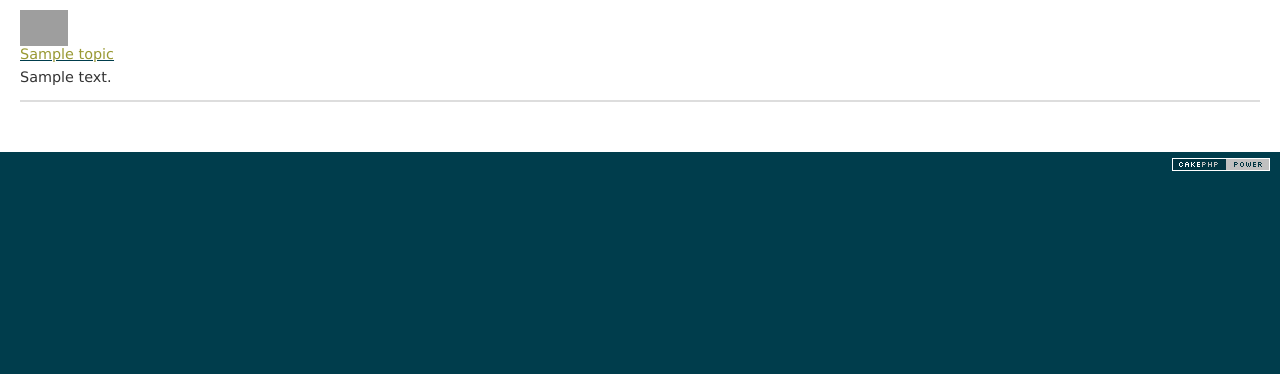
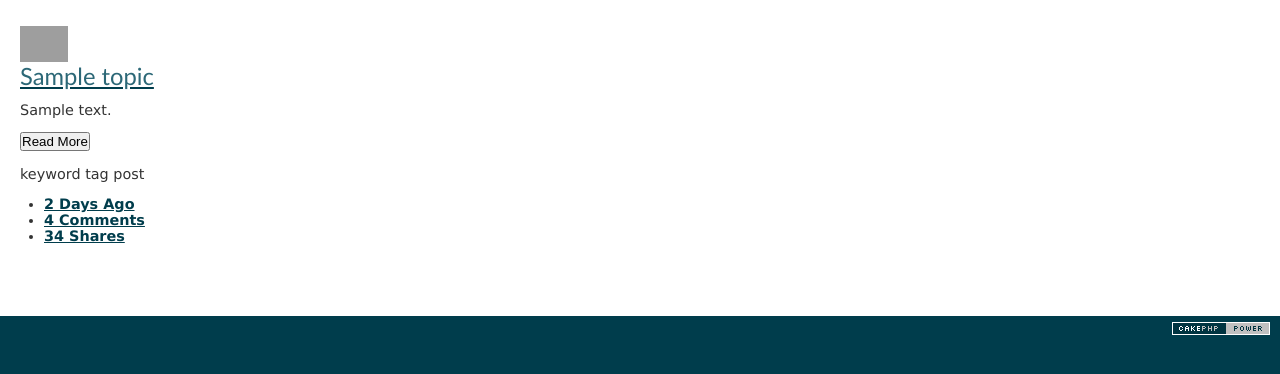
Before and after one commit to uclars/goodone, a CakePHP app: the page made by app/View/Home/index.ctp in a window 1280 px wide. Shown: the part 47-421 px from the top of the page. Run offline with PHP 8.4 and a stand-in for CakePHP, Linux system fonts and the light colour scheme; the template is opened without the code that fills it: most values are stand-ins (such as "Sample title", 1, 10 or a date in 2020); data that the repository does not hold is empty; some libraries are stand-ins or nearby versions; grey boxes are pictures that could not be loaded.

Commit message:
home index bootstrap

```diff
--- a/app/View/Home/index.ctp
+++ b/app/View/Home/index.ctp
@@ -1,87 +1,23 @@
+<?php foreach($topics as $topic){ ?>
 <div class="row">
-	<div class="span9">
-<?php foreach($topics as $topic){ ?>
-		<div class="row-fluid">
-			<div class="span1">
-				<?php echo $this->Html->image($topic['Mastercategory']['url'], array('width'=>'48px')); ?>
+	<br>
+	<div class="col-md-2 col-sm-3 text-center">
+		<?php echo "<a class='story-img' href='/Topics/show_topic/topicid:".h($topic['Topic']['id'])."'>";?>
+			<?php echo $this->Html->image($topic['Mastercategory']['url'], array('width'=>'48px')); ?>
+		</a>
+	</div>
+	<div class="col-md-10 col-sm-9">
+		<?php echo "<a href='/Topics/show_topic/topicid:".h($topic['Topic']['id'])."'><h3>".h($topic['Topic']['name'])."</h3></a>"; ?>
+		<div class="row">
+			<div class="col-xs-9">
+				<?php echo "<p>".h($topic['Topic']['description'])."</p>"; ?>
+				<p class="lead"><button class="btn btn-default">Read More</button></p>
+				<p class="pull-right"><span class="label label-default">keyword</span> <span class="label label-default">tag</span> <span class="label label-default">post</span></p>
+				<ul class="list-inline"><li><a href="#">2 Days Ago</a></li><li><a href="#"><i class="glyphicon glyphicon-comment"></i> 4 Comments</a></li><li><a href="#"><i class="glyphicon glyphicon-share"></i> 34 Shares</a></li></ul>
 			</div>
-			<div class="span11">
-				<?php echo "<a href='/Topics/show_topic/topicid:".h($topic['Topic']['id'])."'><h4>".h($topic['Topic']['name'])."</h4></a>"; ?>
-				<?php echo "<p>".h($topic['Topic']['description'])."</p>"; ?>
-			</div>
-			<div class="span12" style="border-bottom: 2px solid #ddd; margin-bottom:10px"></div>
+			<div class="col-xs-3"></div>
 		</div>
-<?php } ?>
-	</div>
-	<div class="span3" style="display:table-cell; text-align:center;">
-
-
+		<br><br>
 	</div>
 </div>
-<?php
-
-/*
-        echo "<div class='comment_pic'>";
-  //              echo $html->image($hottopic['Mastercategories']['url']);
-        echo "</div>";
-        echo "<div class='topic_body'>";
-  //              echo $html->link($hottopic['Topic']['title'], array('controller'=>'topics', 'action'=>'show_topic', 'topicid'=>$hottopic['Topic']['id']))." ";
-
-
-
-
-
-
-
-
-
-?>
-                <div class='comment_following'>
-                        follower
-                        <span class='num'>
-<?php
-
-                                ///if there is number, show the nnum. if there is no number, show 0
-                                if(!empty($hottopic['Followingtopicnumbers']['count'])){
-//                                        echo h($hottopic['Followingtopicnumbers']['count']);
-                                }
-                                else{
-                                        echo "0";
-                                }
-?>
-                        </span>
-                                 | comments
-                        <span class='num'>
-<?php
-                                ///if there is number, show the nnum. if there is no number, show 0
-                                if(!empty($hottopic['Commenttopicnumbers']['Count'])){
-//                                        echo h($hottopic['Commenttopicnumbers']['Count']);
-                                }
-                                else{
-                                        echo "0";
-                                }
-
-?>
-                        </span>
-                </div>
-        </div>
-        <div style='clear:both'></div>
-        <br />
-<?php
-}//end of foreach
-echo "</div>";
-
-
-
-echo $paginator->prev('<< '.__('previous', true), array(), ' ', array('class'=>'disabled'));
-echo $paginator->numbers();
-echo $paginator->next(__('next', true).' >>', array(), ' ', array('class'=>'disabled'));
-
-echo "<BR />";
-}//end of if
-
-
-*/
-
-
-?>
+<?php } ?>
```
Also changed, not shown: 1 other file.
